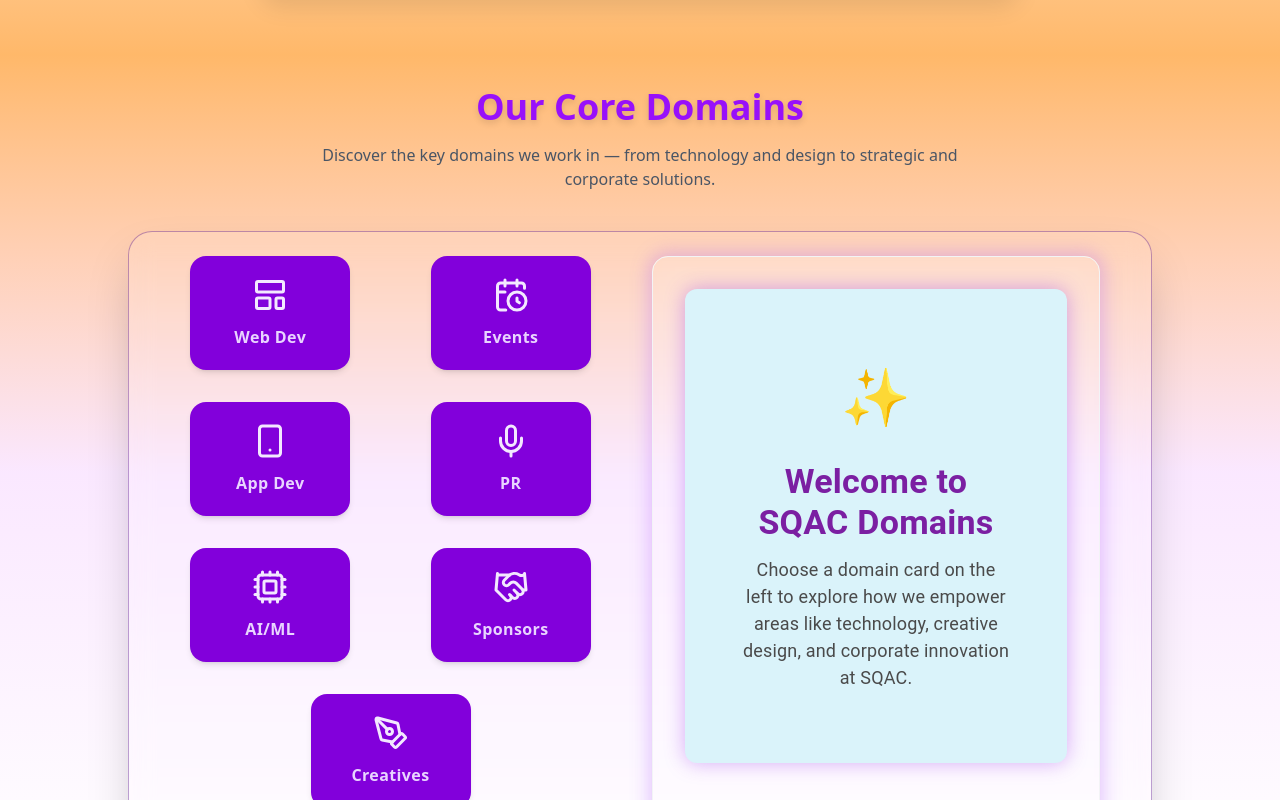
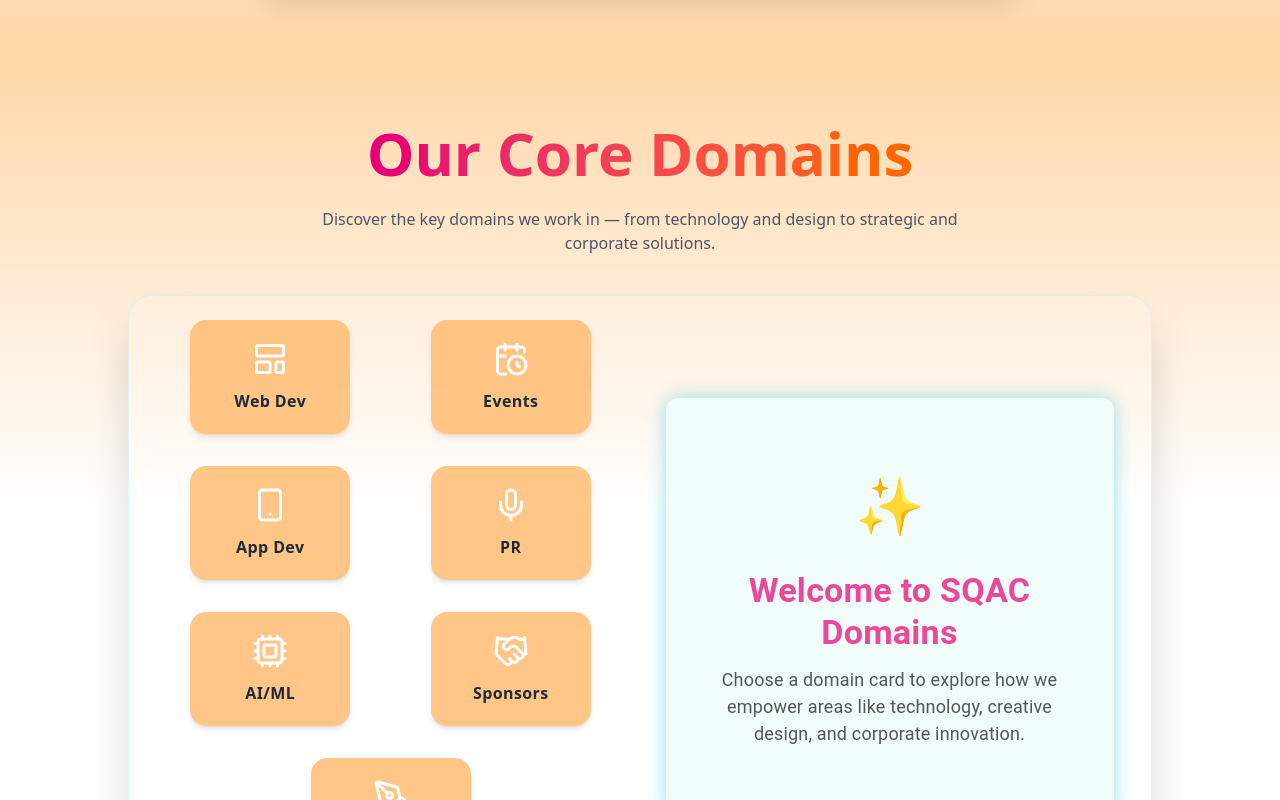
Before and after one commit to SQAC-Tech/sqac-website, a React (Vite) app in the folder Frontend/: page /about in a window 1280 px wide. Shown: the part 960-1760 px from the top of the page. Built offline with nearby package versions, Linux system fonts and the light colour scheme; a web font is replaced by a local one.

Commit message:
Fix: About us page ui

```diff
--- a/Frontend/src/components/Aboutus/AboutUs1vh.jsx
+++ b/Frontend/src/components/Aboutus/AboutUs1vh.jsx
@@ -7,7 +7,7 @@ const AboutUs = () => {
   const isInView = useInView(ref, { once: true });
 
   return (
-    <section className="min-h-screen px-4 sm:px-8 py-16 z-10 bg-gradient-to-b from-white via-white to-orange-300">
+    <section className="min-h-screen px-4 sm:px-8 py-16 z-10 bg-gradient-to-b from-white via-white to-orange-200">
       <div
         ref={ref}
         className="flex flex-col justify-center items-center text-center max-w-6xl mx-auto z-3"
@@ -18,7 +18,7 @@ const AboutUs = () => {
           transition={{ duration: 0.5, ease: "easeOut" }}
           className="mt-9 text-5xl sm:text-6xl font-extrabold text-transparent bg-clip-text bg-gradient-to-r from-pink-600 to-orange-500 mb-6 font-poppins hover:scale-105 transition-transform"
         >
-          About Us
+          ABOUT US
         </motion.h1>
 
         <motion.div
--- a/Frontend/src/components/Aboutus/AboutUs2ndvh.jsx
+++ b/Frontend/src/components/Aboutus/AboutUs2ndvh.jsx
@@ -1,9 +1,8 @@
 import React, { useState, useEffect } from 'react';
-import {Card,CardContent,Typography,IconButton,Divider,Box,List,ListItem,ListItemText,} from "@mui/material";
+import { Card, CardContent, Typography, IconButton, Divider, Box, List, ListItem, ListItemText } from "@mui/material";
 import CloseIcon from "@mui/icons-material/Close";
-import { useTheme } from "@mui/material/styles";
 import { motion } from 'framer-motion';
-import {LayoutTemplate,Smartphone,Cpu,PenTool,CalendarClock,Mic,Handshake} from 'lucide-react';
+import { LayoutTemplate, Smartphone, Cpu, PenTool, CalendarClock, Mic, Handshake } from 'lucide-react';
 
 const services = {
   webdev: {
@@ -53,8 +52,6 @@ const serviceCards = [
   { id: 'creatives', name: 'Creatives', icon: <PenTool size={36} /> },
 ];
 
-
-
 function ServicesSection() {
   const [selected, setSelected] = useState(null);
 
@@ -83,31 +80,32 @@ function ServicesSection() {
         className={`
           group relative cursor-pointer select-none rounded-2xl p-5 flex flex-col items-center
           text-center shadow-md border
-          backdrop-blur-sm bg-purple-700/100 border-transparent
-          hover:shadow-purple-900/80 hover:border-purple-400/60 hover:ring-2 hover:ring-purple-800/20
-          ${selected === card.id ? 'bg-[#3d3d6b]/80 shadow-lg  border-purple-500 ring-2 ring-purple-400/40' : ''}
+          backdrop-blur-sm bg-orange-300/80 border-transparent
+          hover:shadow-pink-300/80 hover:border-cyan-200/60 hover:ring-2 hover:ring-pink-300/20
+          ${selected === card.id ? 'bg-pink-300/80 shadow-lg border-cyan-200 ring-2 ring-orange-300/40' : ''}
         `}
       >
-        <div className={`mb-3 transition-colors duration-300 ${selected === card.id ? 'text-purple-200' : 'text-purple-100'} group-hover:text-purple-300`}>
+        <div className={`mb-3 transition-colors duration-300 ${selected === card.id ? 'text-cyan-200' : 'text-white'} group-hover:text-cyan-100`}>
           {card.icon}
         </div>
-        <h3 className={`font-semibold tracking-wide text-sm sm:text-base ${selected === card.id ? 'text-purple-100' : 'text-purple-200'}`}>
+        <h3 className={`font-semibold tracking-wide text-sm sm:text-base ${selected === card.id ? 'text-white' : 'text-gray-800'}`}>
           {card.name}
         </h3>
-        <span className="pointer-events-none absolute inset-0 rounded-2xl group-hover:before:opacity-40 before:absolute before:-inset-1 before:rounded-2xl before:bg-gradient-to-br before:from-purple-400/30 before:to-purple-600/10 before:blur-md before:opacity-0 transition-opacity duration-300" />
+        <span className="pointer-events-none absolute inset-0 rounded-2xl group-hover:before:opacity-40 before:absolute before:-inset-1 before:rounded-2xl before:bg-gradient-to-br before:from-pink-300/30 before:to-orange-300/10 before:blur-md before:opacity-0 transition-opacity duration-300" />
       </motion.div>
     );
   };
 
   return (
-    <div className="min-h-[85vh] flex flex-col items-center py-8 px-4 bg-gradient-to-b from-orange-300 via-fuchsia-100 to-white">
-      <h2 className="text-3xl sm:text-4xl font-bold text-purple-600 mb-4 drop-shadow-md">Our Core Domains</h2>
+    <div className="min-h-[85vh] flex flex-col items-center py-8 px-4 bg-gradient-to-b from-orange-200 via-white to-white">
+      <h2 className="mt-9 text-5xl sm:text-6xl font-extrabold text-transparent bg-clip-text bg-gradient-to-r from-pink-600 to-orange-500 mb-6 font-poppins hover:scale-105 transition-transform">Our Core Domains</h2>
       <p className="text-center text-gray-600 max-w-2xl mb-10">
         Discover the key domains we work in — from technology and design to strategic and corporate solutions.
       </p>
 
-      <div className="bg-white/10 backdrop-blur-md border border-purple-900/40 rounded-3xl shadow-2xl p-4 sm:p-6 w-full max-w-5xl">
+      <div className="bg-white/10 backdrop-blur-md border border-cyan-200/40 rounded-3xl shadow-2xl p-4 sm:p-6 w-full max-w-5xl">
         <div className="flex flex-col lg:grid lg:grid-cols-2 gap-6">
+          {/* Left Grid - Service Cards */}
           <div className="grid grid-cols-2 gap-1.5 w-full place-items-center">
             <div className="w-full max-w-[160px] h-[140px]">{renderCard('webdev')}</div>
             <div className="w-full max-w-[160px] h-[140px]">{renderCard('events')}</div>
@@ -120,71 +118,60 @@ function ServicesSection() {
             </div>
           </div>
 
+          {/* Right Container - Centered Details Card */}
+          <div className="w-full h-full flex items-center justify-center relative">
             <motion.div
               key={selected || 'placeholder'}
               id="details-card"
               initial={{ opacity: 0, x: 50 }}
               animate={{ opacity: 1, x: 0 }}
               transition={{ duration: 0.4 }}
-            className="rounded-2xl w-full max-w-full sm:max-w-md max-h-[85vh] overflow-y-auto p-6 sm:p-8 pb-10 relative flex flex-col justify-start items-start
-            bg-white/10 backdrop-blur-md text-gray-100 dark:text-purple-100 scroll-mt-24
-            border border-purple-50000 shadow-[0_0_18px_4px_rgba(168,85,247,0.3)]"
-
+              className="w-full max-w-md mx-auto sticky top-4"
             >
               {selected ? (
                 <motion.div
                   initial={{ opacity: 0, y: 30 }}
                   animate={{ opacity: 1, y: 0 }}
                   transition={{ duration: 0.5 }}
-                className="w-full"
                 >
-                <Card
-                  sx={{
-                    bgcolor: "#daf3fa",
-                    color: "#f2f2f2",
+                  <Card sx={{
+                    bgcolor: "#f0fdfa",
+                    color: "#333",
                     borderRadius: 3,
-                    boxShadow: "0px 0px 20px rgba(147, 51, 234, 0.4)",
-                    position: "relative",
+                    boxShadow: "0px 0px 20px rgba(236, 72, 153, 0.4)",
                     p: 2,
-                  }}
-                >
+                    position: 'relative'
+                  }}>
                     <IconButton
                       onClick={() => setSelected(null)}
-                    sx={{ position: "absolute", top: 12, right: 12, color: "#9f7aea" }}
+                      sx={{ position: "absolute", top: 12, right: 12, color: "#f472b6" }}
                       aria-label="Close"
                     >
-                    <CloseIcon />
+                      <CloseIcon sx={{ fontSize: '1.5rem' }} />
                     </IconButton>
-
                     <CardContent>
-                    <Typography variant="h5" fontWeight={600} gutterBottom sx={{ color: "#9f7aea" }}>
+                      <Typography variant="h5" fontWeight={600} gutterBottom sx={{ color: "#f97316" }}>
                         {services[selected].title}
                       </Typography>
-
-                    <Typography variant="body1" gutterBottom sx={{ color: "#555555" }}>
+                      <Typography variant="body1" gutterBottom sx={{ color: "#555" }}>
                         {services[selected].desc}
                       </Typography>
-
-                    <Divider sx={{ my: 2, borderColor: "rgba(255,255,255,0.2)" }} />
-
-                    <Typography variant="subtitle1" gutterBottom sx={{ color: "#9f7aea" }}>
+                      <Divider sx={{ my: 2, borderColor: "rgba(6, 182, 212, 0.3)" }} />
+                      <Typography variant="subtitle1" gutterBottom sx={{ color: "#06b6d4" }}>
                         Features:
                       </Typography>
-
                       <List dense>
                         {services[selected].features.map((feature, i) => (
                           <ListItem key={i} disableGutters sx={{ px: 0 }}>
-                          <Box
-                            sx={{
+                            <Box sx={{
                               width: 8,
                               height: 8,
-                              bgcolor: "#9f7aea",
+                              bgcolor: "#f97316",
                               borderRadius: "50%",
                               mr: 2,
                               mt: "6px",
                               flexShrink: 0,
-                            }}
-                          />
+                            }} />
                             <ListItemText primary={feature} primaryTypographyProps={{ sx: { color: "#444" } }} />
                           </ListItem>
                         ))}
@@ -193,24 +180,27 @@ function ServicesSection() {
                   </Card>
                 </motion.div>
               ) : (
-              <motion.div initial={{ opacity: 0, y: 30 }} animate={{ opacity: 1, y: 0 }} transition={{ duration: 0.5 }} className="w-full">
-                <Card sx={{ bgcolor: "#daf3fa", color: "white", borderRadius: 3, boxShadow: "0px 0px 20px rgba(147, 51, 234, 0.4)", position: "relative", px: 5, py: 6, textAlign: "center" }}>
+                <motion.div
+                  initial={{ opacity: 0, y: 30 }}
+                  animate={{ opacity: 1, y: 0 }}
+                  transition={{ duration: 0.5 }}
+                >
+                  <Card sx={{
+                    bgcolor: "#f0fdfa",
+                    color: "#333",
+                    borderRadius: 3,
+                    boxShadow: "0px 0px 20px rgba(6, 182, 212, 0.4)",
+                    px: 5,
+                    py: 6,
+                    textAlign: "center"
+                  }}>
                     <CardContent>
-                    <Box sx={{ fontSize: "3.5rem", mb: 3 }}>✨</Box>
-                    <Typography
-                      variant="h4"
-                      fontWeight={700}
-                      gutterBottom
-                      sx={{ color: "#7b1fa2" }}
-                    >
+                      <Box sx={{ fontSize: "3.5rem", mb: 3, color: "#f97316" }}>✨</Box>
+                      <Typography variant="h4" fontWeight={700} gutterBottom sx={{ color: "#ec4899" }}>
                         Welcome to SQAC Domains
                       </Typography>
-
-                    <Typography
-                      variant="body1"
-                      sx={{ fontSize: "1.125rem", color: "#4a4a4a" }}
-                    >
-                      Choose a domain card on the left to explore how we empower areas like technology, creative design, and corporate innovation at SQAC.
+                      <Typography variant="body1" sx={{ fontSize: "1.125rem", color: "#555" }}>
+                        Choose a domain card to explore how we empower areas like technology, creative design, and corporate innovation.
                       </Typography>
                     </CardContent>
                   </Card>
@@ -220,6 +210,7 @@ function ServicesSection() {
           </div>
         </div>
       </div>
+    </div>
   );
 }
 
--- a/Frontend/src/components/ComingSoonEvent.jsx
+++ b/Frontend/src/components/ComingSoonEvent.jsx
@@ -31,7 +31,7 @@ const ComingSoonPage = () => {
   };
 
   return (
-    <section className="min-h-[95vh] px-4 sm:px-6 py-10 sm:py-14 bg-gradient-to-b from-orange-100 to-cyan-200">
+    <section className="min-h-[95vh] px-4 sm:px-6 py-10 sm:py-14 bg-gradient-to-b from-orange-200 via-pink-200 to-cyan-200">
       <motion.div
         initial="hidden"
         animate="visible"
--- a/Frontend/src/components/ComingSoonPage.jsx
+++ b/Frontend/src/components/ComingSoonPage.jsx
@@ -31,7 +31,7 @@ const ComingSoonPage = () => {
   };
 
   return (
-    <section className="min-h-[95vh] px-4 sm:px-6 py-10 sm:py-14 bg-gradient-to-b from-orange-100 to-cyan-200">
+    <section className="min-h-[95vh] px-4 sm:px-6 py-10 sm:py-14 bg-gradient-to-b from-orange-200 via-pink-200 to-cyan-200">
       <motion.div
         initial="hidden"
         animate="visible"
@@ -86,7 +86,8 @@ const ComingSoonPage = () => {
             variants={itemVariants}
             className="mt-12 text-gray-500 text-sm tracking-wider"
           >
-            SOMETHING BIG IS BREWING.. BE THE FIRST TO KNOW          </motion.div>
+            SOMETHING BIG IS BREWING.. BE THE FIRST TO KNOW
+          </motion.div>
         </div>
       </motion.div>
     </section>
```
Lines whose indentation alone changed are shown as unchanged.
